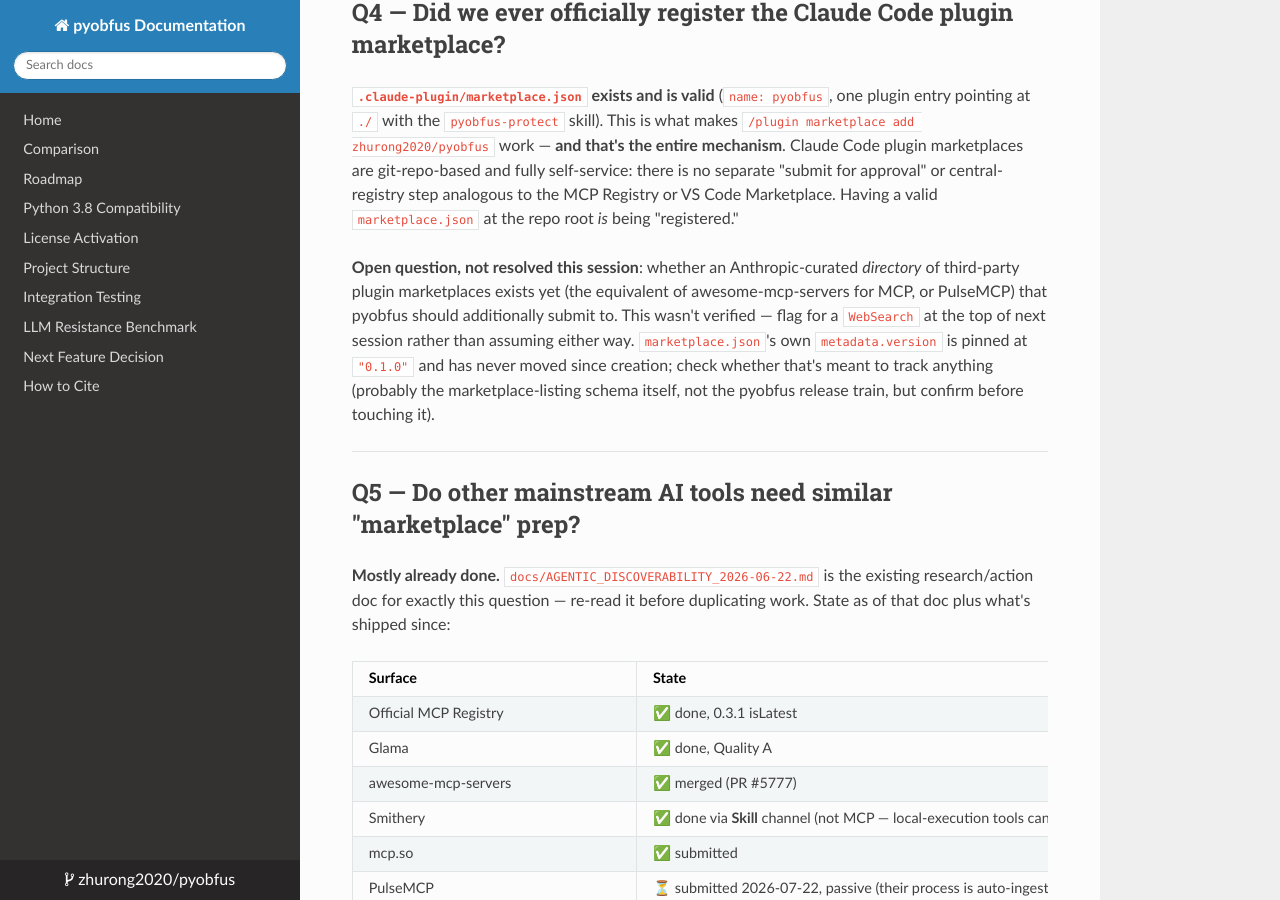
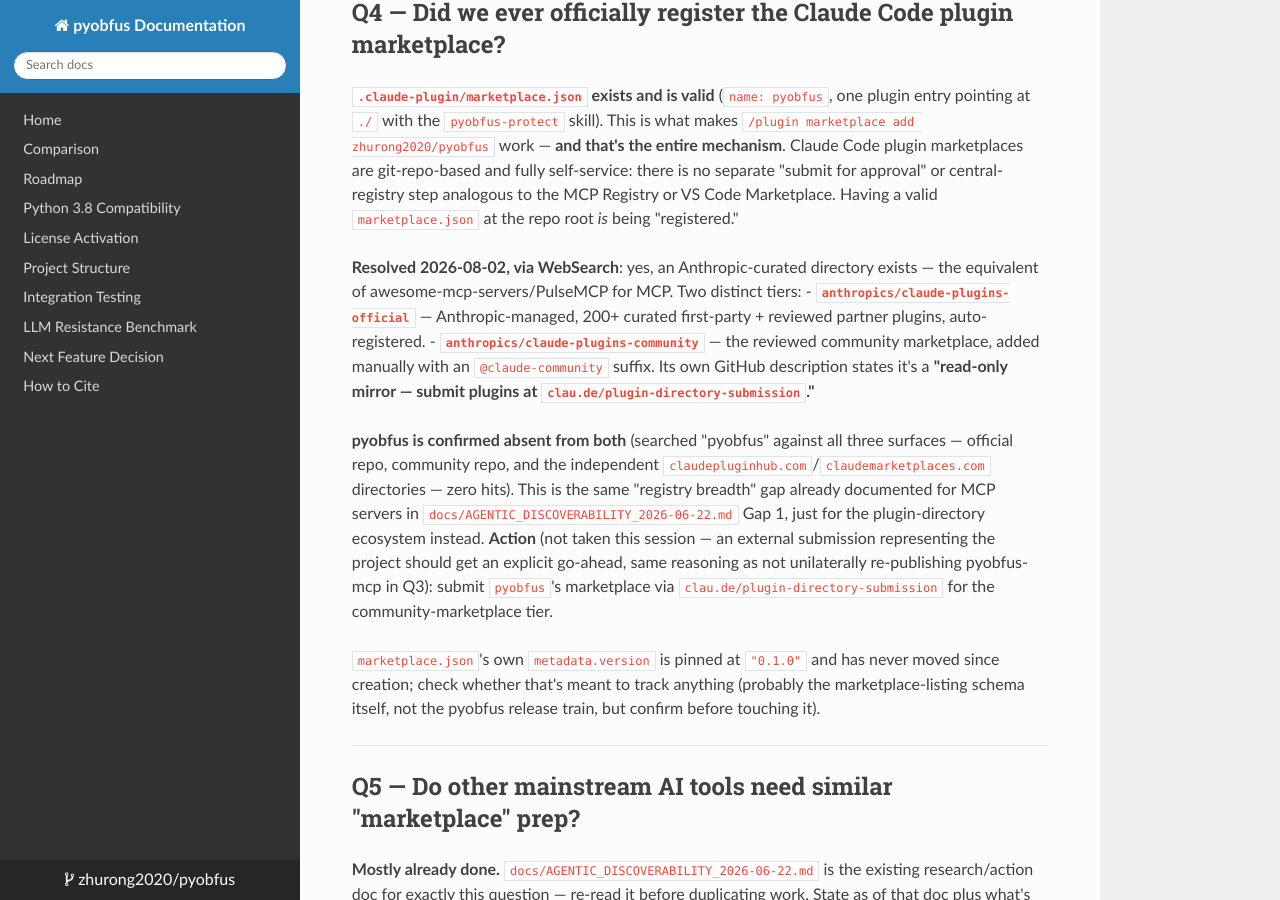
Before and after one commit to zhurong2020/pyobfus, an MkDocs documentation site: the page built from docs/DOC_SYNC_AUDIT_2026-08-02.md, in a window 1280 px wide and 900 px high, scrolled down 2248 px. Built offline with MkDocs 1.6.1, drawn with Linux system fonts in a browser that asks for light colours; nearby versions of some CDN libraries.

Commit message:
docs: resolve the plugin-marketplace-directory open question (Q4)
WebSearch confirms an Anthropic-curated directory exists
(anthropics/claude-plugins-official + anthropics/claude-plugins-community,
the latter a read-only mirror of a real submission channel at
clau.de/plugin-directory-submission) -- the plugin-ecosystem
equivalent of awesome-mcp-servers/PulseMCP for MCP. pyobfus is
confirmed absent from all three surfaces checked (official repo,
community repo, claudepluginhub.com/claudemarketplaces.com). Actual
submission left as a maintainer go-ahead, not done unilaterally.

Closes out the doc-sync audit fix list (docs/POST_V0.4_TODO.md item 8)
started this session.

```diff
--- a/docs/DOC_SYNC_AUDIT_2026-08-02.md
+++ b/docs/DOC_SYNC_AUDIT_2026-08-02.md
@@ -101,11 +101,26 @@
 analogous to the MCP Registry or VS Code Marketplace. Having a valid
 `marketplace.json` at the repo root *is* being "registered."
 
-**Open question, not resolved this session**: whether an Anthropic-curated
-*directory* of third-party plugin marketplaces exists yet (the equivalent of
-awesome-mcp-servers for MCP, or PulseMCP) that pyobfus should additionally submit
-to. This wasn't verified — flag for a `WebSearch` at the top of next session rather
-than assuming either way. `marketplace.json`'s own `metadata.version` is pinned at
+**Resolved 2026-08-02, via WebSearch**: yes, an Anthropic-curated directory exists
+— the equivalent of awesome-mcp-servers/PulseMCP for MCP. Two distinct tiers:
+- **`anthropics/claude-plugins-official`** — Anthropic-managed, 200+ curated
+  first-party + reviewed partner plugins, auto-registered.
+- **`anthropics/claude-plugins-community`** — the reviewed community
+  marketplace, added manually with an `@claude-community` suffix. Its own
+  GitHub description states it's a **"read-only mirror — submit plugins at
+  `clau.de/plugin-directory-submission`."**
+
+**pyobfus is confirmed absent from both** (searched "pyobfus" against all three
+surfaces — official repo, community repo, and the independent
+`claudepluginhub.com`/`claudemarketplaces.com` directories — zero hits). This is
+the same "registry breadth" gap already documented for MCP servers in
+`docs/AGENTIC_DISCOVERABILITY_2026-06-22.md` Gap 1, just for the plugin-directory
+ecosystem instead. **Action** (not taken this session — an external submission
+representing the project should get an explicit go-ahead, same reasoning as not
+unilaterally re-publishing pyobfus-mcp in Q3): submit `pyobfus`'s marketplace via
+`clau.de/plugin-directory-submission` for the community-marketplace tier.
+
+`marketplace.json`'s own `metadata.version` is pinned at
 `"0.1.0"` and has never moved since creation; check whether that's meant to track
 anything (probably the marketplace-listing schema itself, not the pyobfus release
 train, but confirm before touching it).
```
